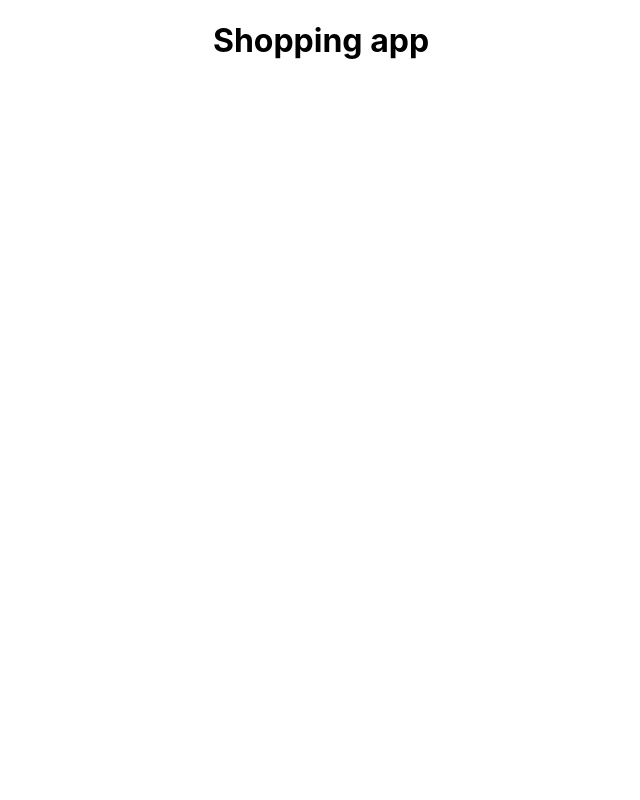
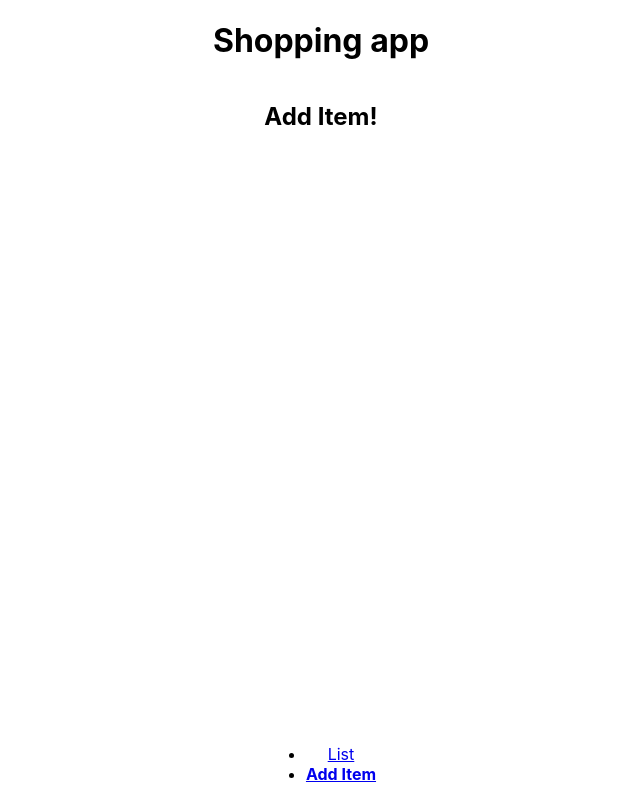
Before and after one commit to the-collab-lab/tcl-22-smart-shopping-list, a React (Create React App) app: page /additem in a window 1280 px wide. Shown: the whole page, without its empty margins (319-959 px from the left). Built offline with nearby package versions, Linux system fonts and the light colour scheme.

Commit message:
Added new views and navigation using react-router-dom

```diff
--- a/package.json
+++ b/package.json
@@ -5,6 +5,7 @@
   "dependencies": {
     "react": "^17.0.1",
     "react-dom": "^17.0.1",
+    "react-router-dom": "^5.2.0",
     "react-scripts": "4.0.1"
   },
   "devDependencies": {
--- a/src/App.js
+++ b/src/App.js
@@ -1,11 +1,63 @@
 import React from 'react';
 import './App.css';
+import {
+  BrowserRouter as Router,
+  Switch,
+  Route,
+  NavLink,
+} from 'react-router-dom';
+import AddItem from './components/AddItem';
+import List from './components/List';
 
 function App() {
   return (
-    <div className="App">
-      <h1>Shopping app</h1>
-    </div>
+    <Router>
+      <div
+        className="App"
+        style={{
+          display: 'flex',
+          flexFlow: 'column nowrap',
+          justifyContent: 'flex-start',
+          alignItems: 'center',
+          minHeight: '100vh',
+          position: 'relative',
+        }}
+      >
+        <h1>Shopping app</h1>
+        <Switch>
+          <Route path="/list">
+            <List />
+          </Route>
+          <Route path="/additem">
+            <AddItem />
+          </Route>
+        </Switch>
+        <nav style={{ position: 'absolute', bottom: '0' }}>
+          <ul>
+            <li>
+              <NavLink
+                to="/list"
+                activeStyle={{
+                  fontWeight: 'bold',
+                }}
+              >
+                List
+              </NavLink>
+            </li>
+            <li>
+              <NavLink
+                to="/additem"
+                activeStyle={{
+                  fontWeight: 'bold',
+                }}
+              >
+                Add Item
+              </NavLink>
+            </li>
+          </ul>
+        </nav>
+      </div>
+    </Router>
   );
 }
 
--- /dev/null
+++ b/src/components/AddItem.js
@@ -0,0 +1,7 @@
+import React from 'react';
+
+const AddItem = () => {
+  return <h2>Add Item!</h2>;
+};
+
+export default AddItem;
--- /dev/null
+++ b/src/components/List.js
@@ -0,0 +1,7 @@
+import React from 'react';
+
+const List = () => {
+  return <h2>LIST!</h2>;
+};
+
+export default List;
```
Also changed, not shown: 1 other file (tests, documents, lock files or other folders).
